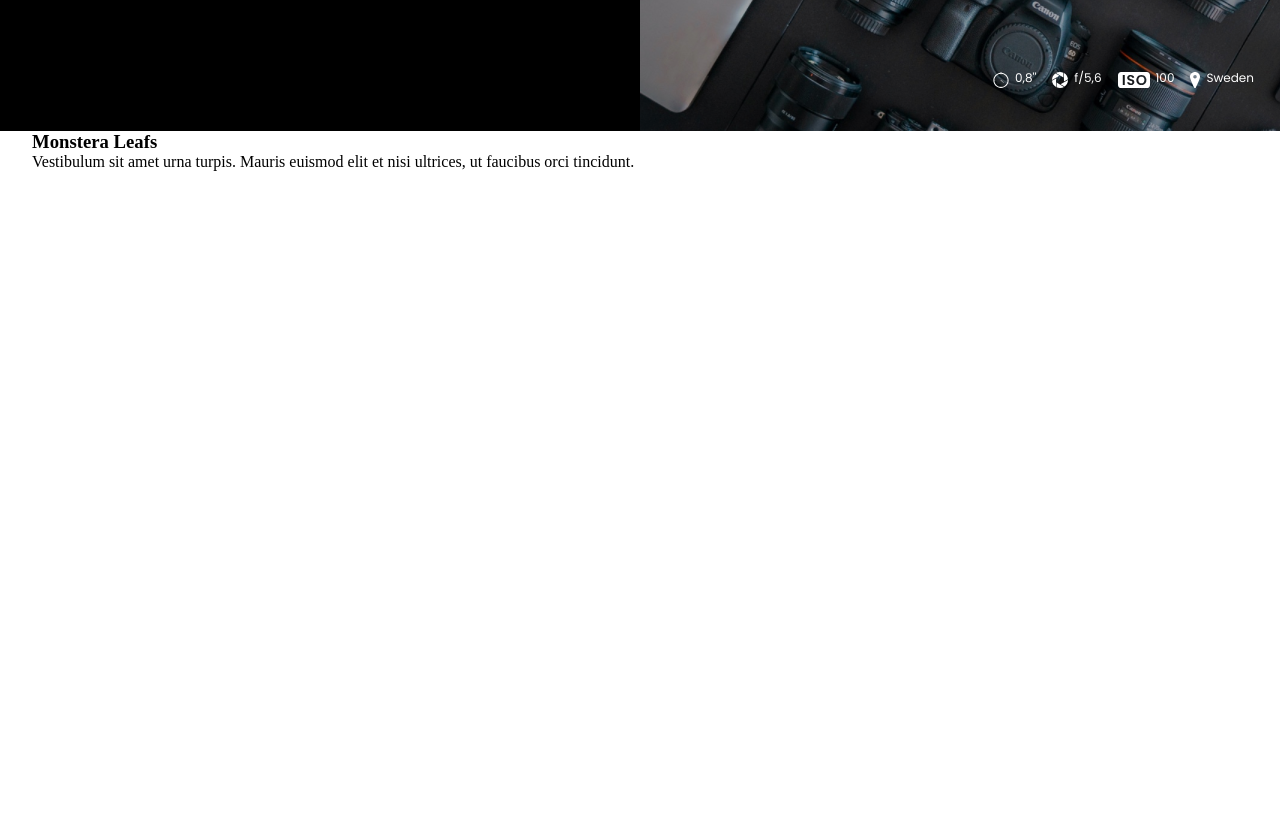
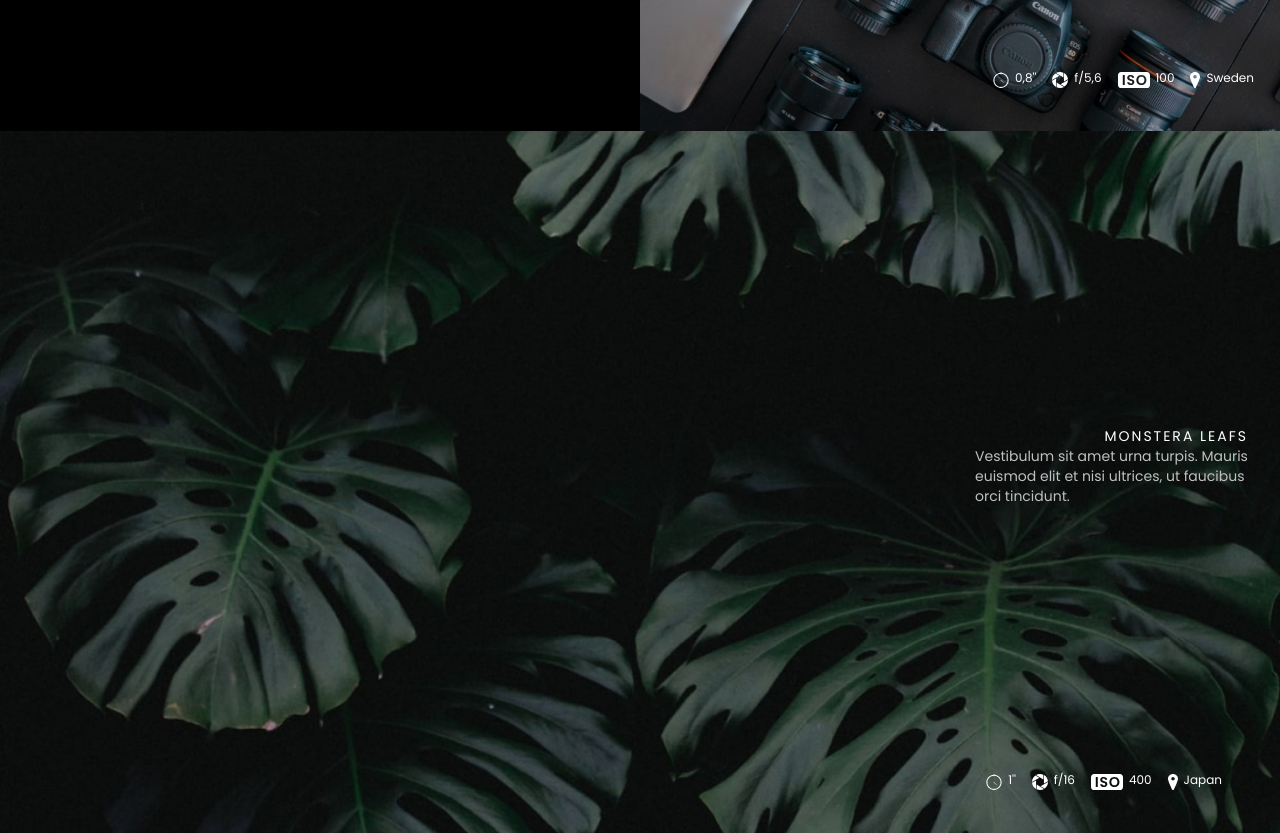
Before and after one commit to ksushasch/final.homework-, a website built with Parcel: page index.html in a window 1280 px wide. Shown: the part 3600-4433 px from the top of the page. Before the commit the page ends 3873 px from the top, so only its background shows below. Built offline with nearby package versions, Linux system fonts and the light colour scheme; a web font is replaced by a local one.

Commit message:
work section/leafs

```diff
--- a/src/sass/banner_leafs.scss
+++ b/src/sass/banner_leafs.scss
@@ -1,3 +1,37 @@
 .banner_leafs {
+    width: 100%;
+    min-height: 600px;
+    background-image: url(/src/assets/images/section-monstera\ leafs.png);
+    background-repeat: no-repeat;
+    background-size: cover;
 
+    .banner_leafs_container {
+        display: flex;
+        min-height: 600px;
+        flex-direction: column;
+        justify-content: center;
+        padding-top: 70px;
+        align-items: flex-end;
+    }
+
+    .banner_leafs_container > h3 {
+        font-family: 'Poppins';
+        font-style: normal;
+        font-weight: 400;
+        font-size: 14px;
+        line-height: 20px;
+        letter-spacing: 2px;
+        text-transform: uppercase;
+        color: #FFFFFF;
+    }
+
+    .banner_leafs_container > p {
+        font-family: 'Poppins';
+        font-style: normal;
+        font-weight: 400;
+        font-size: 14px;
+        line-height: 20px;
+        color: #C0C0C0;
+        max-width: 273px;
+    }
 }
```
